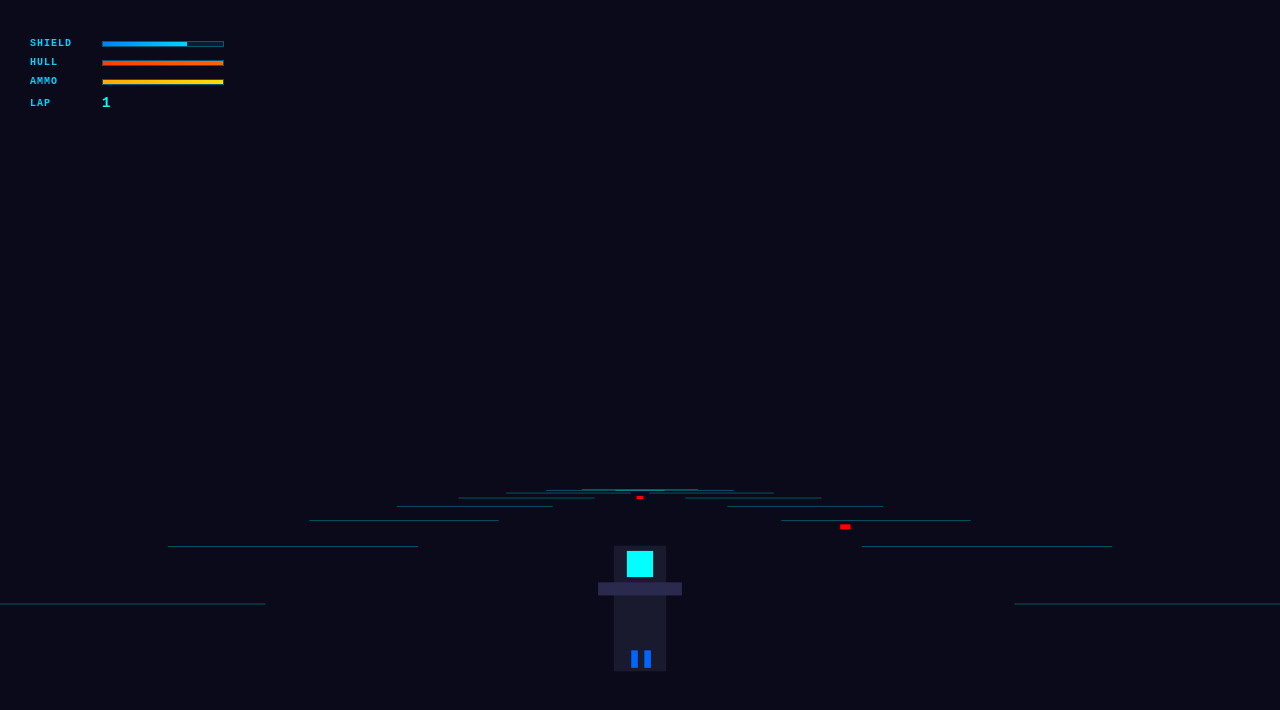
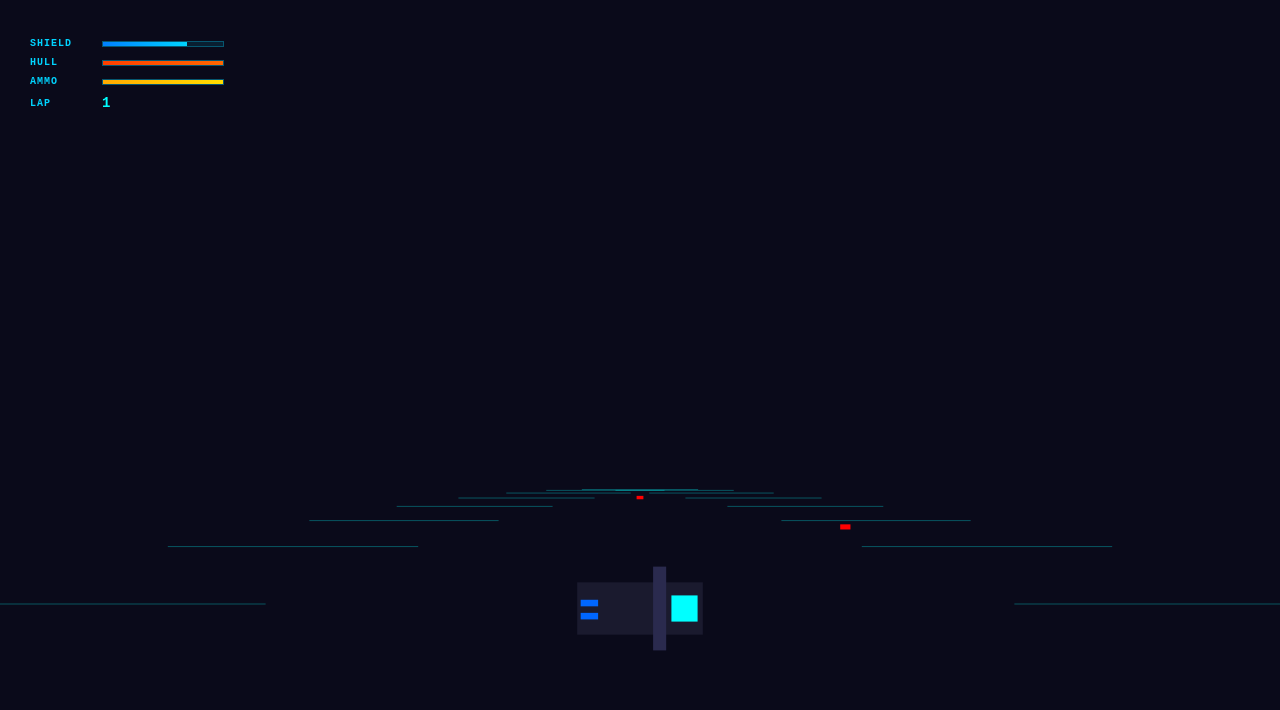
Before and after one commit to meta-introspector/Gravity-Zero, a plain HTML site: page index.html in a window 1280 px wide. Drawn offline with Linux system fonts and the light colour scheme.

Commit message:
Update index.html

```diff
--- a/index.html
+++ b/index.html
@@ -520,7 +520,7 @@
 
                     ctx.save();
                     ctx.translate(vehicleProj.x, vehicleProj.y);
-                    ctx.rotate(-this.vehicleRot.y);
+                    ctx.rotate(this.vehicleRot.y + Math.PI/2); // Add 90 degrees for proper alignment
 
                     // Player vehicle - sleek design
                     ctx.fillStyle = '#1a1a2e';
@@ -552,7 +552,7 @@
 
                         ctx.save();
                         ctx.translate(enemyProj.x, enemyProj.y);
-                        ctx.rotate(-enemy.rotation.y);
+                        ctx.rotate(enemy.rotation.y + Math.PI/2); // Add 90 degrees for proper alignment
 
                         // Enemy vehicle - angular design
                         ctx.fillStyle = enemy.color;
```
